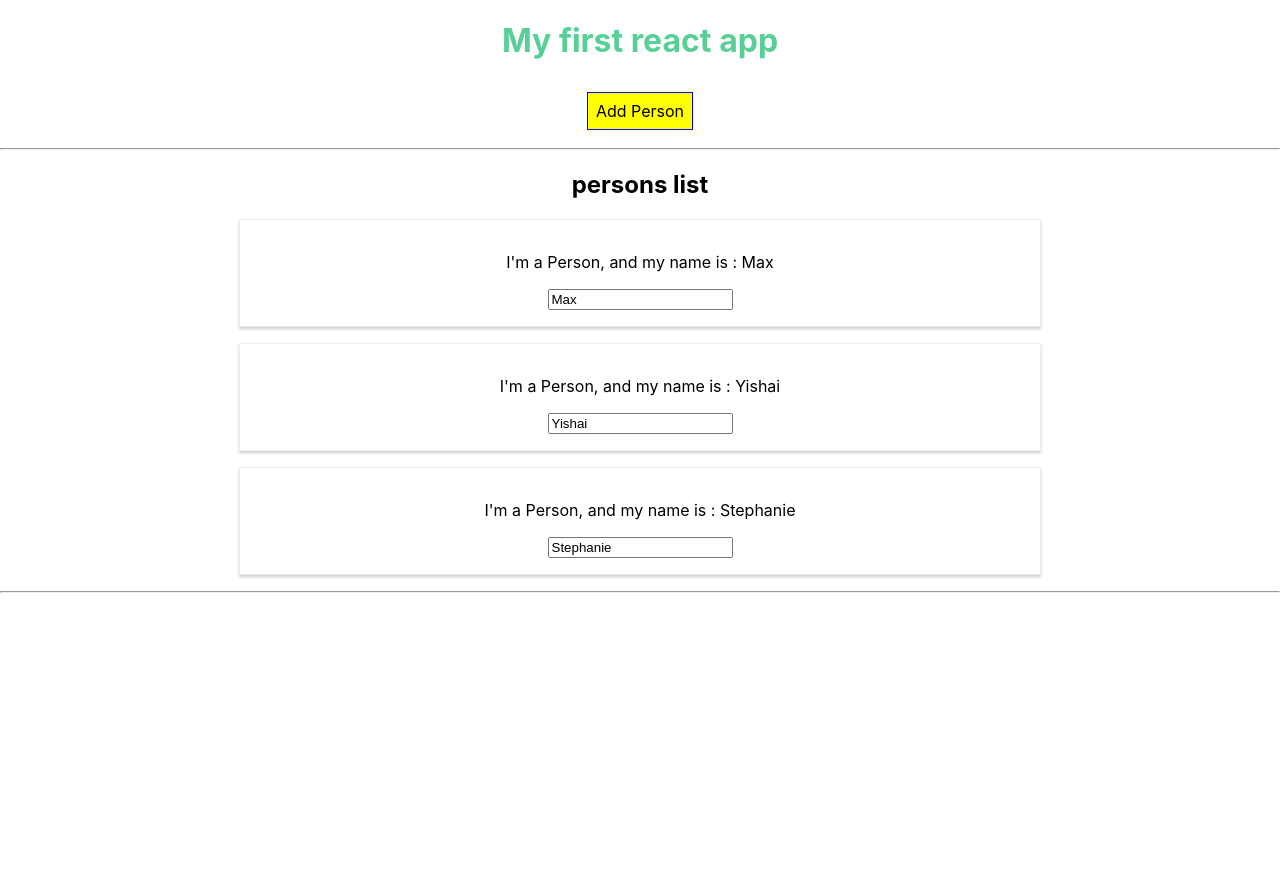
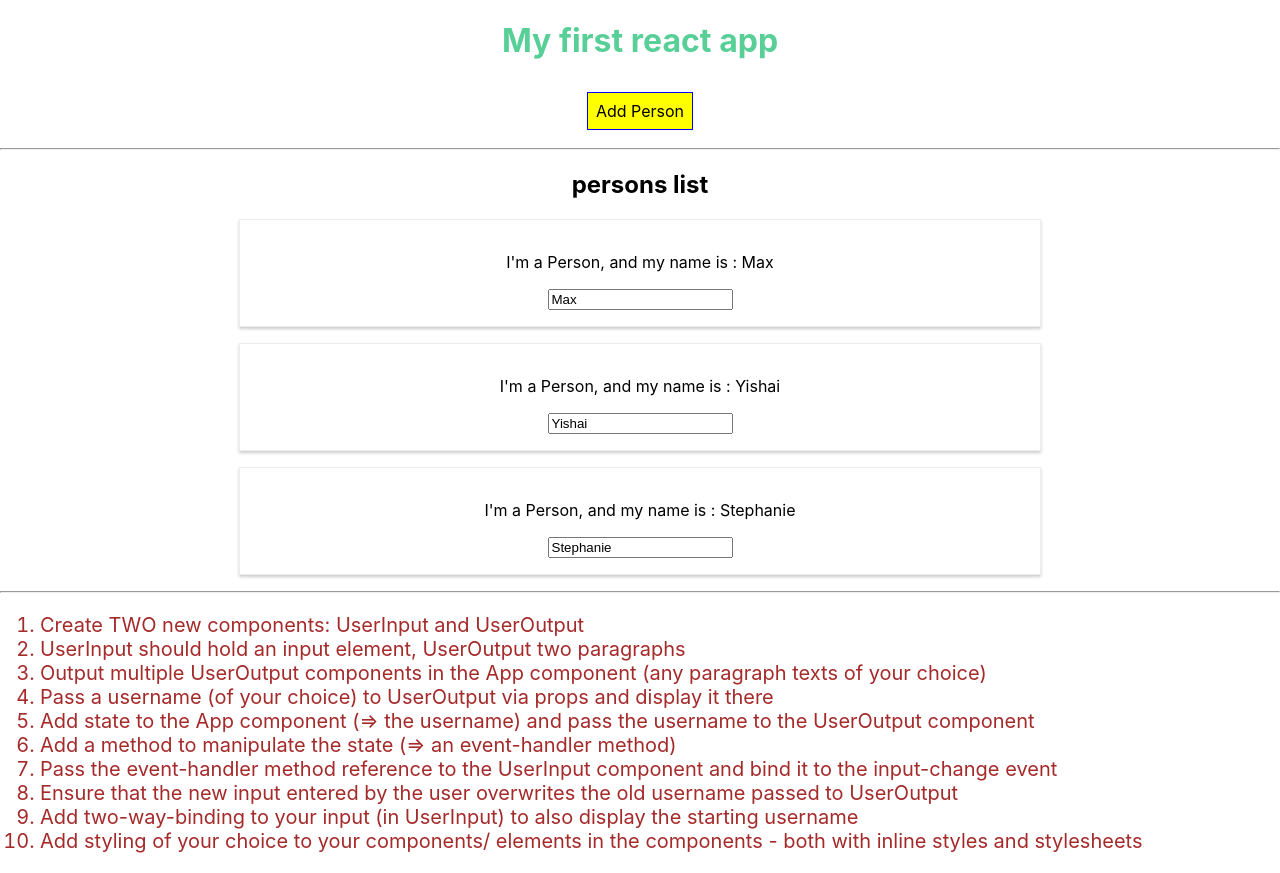
Before and after one commit to yishaiz10/temp-my-first-react-app, a React (Create React App) app: page / in a window 1280 px wide. Before the commit the page ends 800 px from the top, so only its background shows below. Built offline with nearby package versions, Linux system fonts and the light colour scheme.

Commit message:
b8-requirements

```diff
--- a/src/App.css
+++ b/src/App.css
@@ -3,7 +3,7 @@
 }
 
 
-.App-header {
+/* .App-header {
   background-color: #282c34;
   min-height: 100vh;
   display: flex;
@@ -12,7 +12,7 @@
   justify-content: center;
   font-size: calc(10px + 2vmin);
   color: white;
-}
+} */
 
 .App-link {
   color: #61dafb;
@@ -21,7 +21,7 @@
 h1 {
   color: rgb(87, 207, 151);
 }
-
+/*
 @keyframes App-logo-spin {
   from {
     transform: rotate(0deg);
@@ -29,7 +29,8 @@
   to {
     transform: rotate(360deg);
   }
-}
+} */
+
 button {
   margin:10px;
   font-weight: bold;
--- a/src/App.js
+++ b/src/App.js
@@ -3,6 +3,7 @@
 
 import "./App.css";
 import Person from "./Person/Person";
+import Requirements from "./ex1/Requirements";
 
 class App extends Component {
   state = {
@@ -95,6 +96,8 @@
 
         <hr />
 
+        <Requirements></Requirements>
+
         {/* <Person name="aaa" booksCount={4} bookCost={30} />
         <Person name="person with children" booksCount={4} bookCost={30}>
           i am a children !!!
--- /dev/null
+++ b/src/ex1/Requirements.css
@@ -0,0 +1,5 @@
+.list{
+    text-align: left;
+    color:brown;
+    font-size: 20px;
+}
--- /dev/null
+++ b/src/ex1/Requirements.js
@@ -0,0 +1,23 @@
+import React from "react";
+import "./Requirements.css";
+
+const requirements = ()=>{
+    return (
+        <div className="list">
+        <ol>
+        <li>Create TWO new components: UserInput and UserOutput</li>
+        <li>UserInput should hold an input element, UserOutput two paragraphs</li>
+        <li>Output multiple UserOutput components in the App component (any paragraph texts of your choice)</li>
+        <li>Pass a username (of your choice) to UserOutput via props and display it there</li>
+        <li>Add state to the App component (=> the username) and pass the username to the UserOutput component</li>
+        <li>Add a method to manipulate the state (=> an event-handler method)</li>
+        <li>Pass the event-handler method reference to the UserInput component and bind it to the input-change event</li>
+        <li>Ensure that the new input entered by the user overwrites the old username passed to UserOutput</li>
+        <li>Add two-way-binding to your input (in UserInput) to also display the starting username</li>
+        <li>Add styling of your choice to your components/ elements in the components - both with inline styles and stylesheets</li>
+        </ol>
+        </div>
+    )
+}
+
+export default requirements;
```
